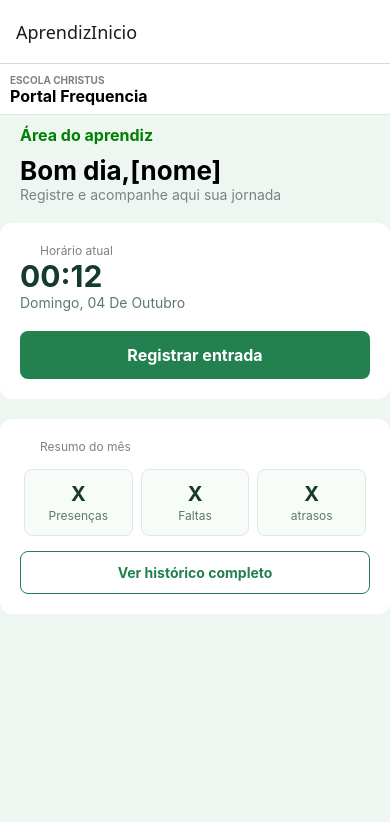
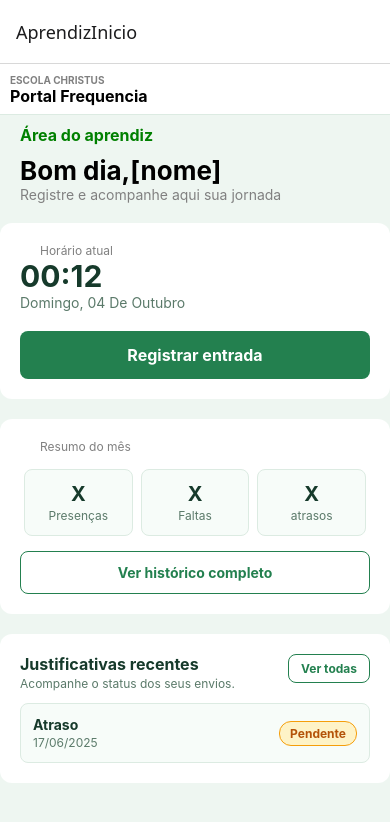
Before and after one commit to henriquelca/DPM-Projeto-Final, a React Native app: screen / in a window 390 px wide. Shown: the top 822 px of the page. Built offline with nearby package versions, Linux system fonts and the light colour scheme.

Commit message:
fim de inicio aprendiz

```diff
--- a/Telas/Aprendiz/Inicio.js
+++ b/Telas/Aprendiz/Inicio.js
@@ -33,7 +33,7 @@ export default function TelaAprendizInicio({ navigation }) {
 
   return (
 //cabeçalho
-<View style={styles.screen}>
+<ScrollView style={styles.screen} contentContainerStyle={{ paddingBottom: 40 }}>
       <View style={styles.container}>
 
         <View>
@@ -84,14 +84,21 @@ export default function TelaAprendizInicio({ navigation }) {
                          <Text style={styles.cinza2}>Resumo do mês</Text>
                                      {/* linhas de cads*/}
                          <View style={styles.linhaDeCard}>
-                         <View style={styles.miniCard}>  <Text style={styles.numeroMiniCard}>X</Text> <Text style={styles.textoMiniCard}>Presenças</Text> </View>
 
+                         <View style={styles.miniCard}>
+                          <Text style={styles.numeroMiniCard}>X</Text>
+                          <Text style={styles.textoMiniCard}>Presenças</Text>
+                          </View>
 
-                         <View style={styles.miniCard}>  <Text style={styles.numeroMiniCard}>X</Text> <Text style={styles.textoMiniCard}>Faltas</Text> </View>
+                          <View style={styles.miniCard}>
+                          <Text style={styles.numeroMiniCard}>X</Text>
+                          <Text style={styles.textoMiniCard}>Faltas</Text>
+                          </View>
 
-
-                         <View style={styles.miniCard}>  <Text style={styles.numeroMiniCard}>X</Text> <Text style={styles.textoMiniCard}>atrasos</Text> </View>
-
+                         <View style={styles.miniCard}>
+                          <Text style={styles.numeroMiniCard}>X</Text>
+                          <Text style={styles.textoMiniCard}>atrasos</Text>
+                           </View>
 
                          </View>
     <TouchableOpacity style={styles.botaoHistorico} onPress={() => {alert('Navegar para o histórico completo!');}}>
@@ -99,6 +106,47 @@ export default function TelaAprendizInicio({ navigation }) {
     </TouchableOpacity>
               </View>
 
-    </View>
+<View style={styles.card}>
+
+          {/* Cabeçalho do Card (Título na esquerda e Botão na direita) */}
+          <View style={styles.cardHeaderRow}>
+            <View>
+              <Text style={{ fontSize: 16, fontWeight: 'bold', color: '#163A2B' }}>
+                Justificativas recentes
+              </Text>
+              <Text style={{ fontSize: 12, color: '#5B7A6A', marginTop: 2 }}>
+                Acompanhe o status dos seus envios.
+              </Text>
+            </View>
+
+            {/* Botão Ver Todas */}
+            <TouchableOpacity
+              style={styles.botaoVerTodas}
+              onPress={() => alert('Abrir lista completa de justificativas')}
+            >
+              <Text style={styles.textoVerTodas}>Ver todas</Text>
+            </TouchableOpacity>
+          </View>
+
+          {/* Item Individual de Justificativa */}
+          <View style={styles.itemJustificativa}>
+            <View>
+              <Text style={{ fontWeight: 'bold', color: '#163A2B', fontSize: 14 }}>
+                Atraso
+              </Text>
+              <Text style={{ fontSize: 12, color: '#5B7A6A', marginTop: 2 }}>
+                17/06/2025
+              </Text>
+            </View>
+
+            {/* Selo Pendente */}
+            <View style={styles.badgePendente}>
+              <Text style={styles.textoPendente}>Pendente</Text>
+            </View>
+          </View>
+
+        </View>
+
+</ScrollView>
   );
 };
--- a/app.json
+++ b/app.json
@@ -19,6 +19,10 @@
     },
     "web": {
       "favicon": "./assets/favicon.png"
-    }
+    },
+    "plugins": [
+      "expo-status-bar",
+      "expo-font"
+    ]
   }
 }
--- a/css.js
+++ b/css.js
@@ -685,6 +685,50 @@ color: 'green',
     fontWeight: 'bold',
     fontSize: 14,
   },
+    // Cabeçalho interno do card (Título na esquerda, Botão na direita)
+  cardHeaderRow: {
+    flexDirection: 'row',
+    justifyContent: 'space-between',
+    alignItems: 'flex-start',
+    marginBottom: 12,
+  },
+  botaoVerTodas: {
+    borderWidth: 1,
+    borderColor: '#23804F',
+    borderRadius: 8,
+    paddingHorizontal: 12,
+    paddingVertical: 6,
+  },
+  textoVerTodas: {
+    color: '#23804F',
+    fontSize: 12,
+    fontWeight: 'bold',
+  },
+  // Caixa do item de justificativa individual
+  itemJustificativa: {
+    borderWidth: 1,
+    borderColor: '#DCEBE2',
+    borderRadius: 8,
+    padding: 12,
+    flexDirection: 'row',
+    justifyContent: 'space-between',
+    alignItems: 'center',
+    backgroundColor: '#F7FCF9',
+  },
+  // Selo de status Pendente (tons de amarelo/laranja suave)
+  badgePendente: {
+    backgroundColor: '#FEF3C7',
+    paddingHorizontal: 10,
+    paddingVertical: 4,
+    borderRadius: 12,
+    borderWidth: 1,
+    borderColor: '#F59E0B',
+  },
+  textoPendente: {
+    color: '#B45309',
+    fontSize: 12,
+    fontWeight: 'bold',
+  },
 });
 
 // Mapeia a situação para o par de estilos do badge
```
Also changed, not shown: package.json (+14 -10 lines), 1 other file (tests, documents, lock files or other folders).
